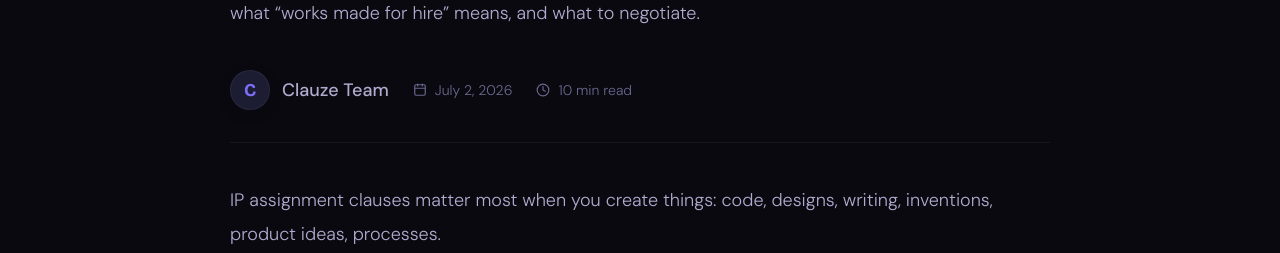
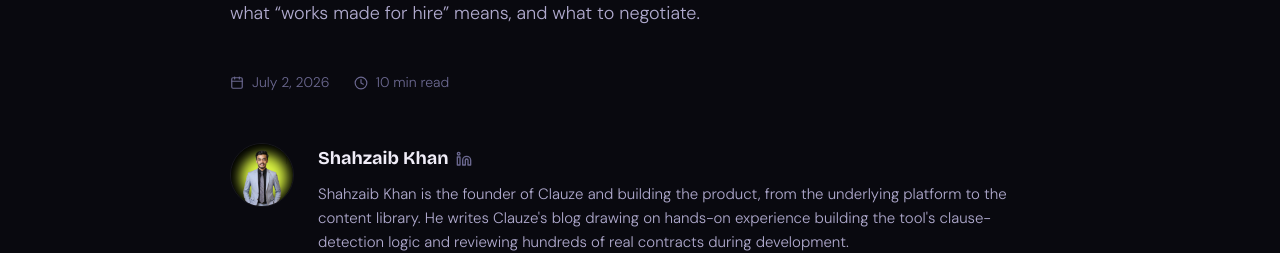
Before and after one commit to shaiz2021/Clauze, a Next.js app: page /blog/employment-ip-assignment-clause in a window 1280 px wide. Shown: the part 561-814 px from the top of the page. Built offline with nearby package versions, Linux system fonts and the light colour scheme; no server answers.

Commit message:
feat(author-bio): add author bio and profile pic
add the static profile image asset to the public directory, and create a new component using Next.js Image and Link to display the author's bio, name, and LinkedIn profile

```diff
--- a/src/app/blog/[slug]/page.tsx
+++ b/src/app/blog/[slug]/page.tsx
@@ -6,6 +6,8 @@ import { Footer } from "@/components/footer";
 import { FadeUp } from "@/components/fade-up";
 import { SectionDivider } from "@/components/section-divider";
 import { ArrowLeft, Clock, Calendar } from "lucide-react";
+import { AuthorBio } from "@/components/author-bio";
+import Script from "next/script";
 
 import { BLOG_POSTS } from "@/lib/blog-posts";
 export function generateMetadata({ params }: { params: { slug: string } }): Metadata {
@@ -29,9 +31,36 @@ export default function BlogPostPage({ params }: { params: { slug: string } }) {
   const post = BLOG_POSTS[params.slug];
   if (!post) notFound();
 
+  const articleSchema = {
+    "@context": "https://schema.org",
+    "@type": "Article",
+    "headline": post.title,
+    "description": post.excerpt,
+    "datePublished": post.date,
+    "dateModified": post.date,
+    "author": {
+      "@type": "Person",
+      "name": "Shahzaib Khan",
+      "url": "https://clauze.xyz/about"
+    },
+    "publisher": {
+      "@type": "Organization",
+      "name": "Clauze",
+      "logo": {
+        "@type": "ImageObject",
+        "url": "https://clauze.xyz/icon.svg"
+      }
+    }
+  };
+
   return (
     <div className="bg-s0 text-1 min-h-screen">
       <Navbar />
+      <Script
+        id="article-schema"
+        type="application/ld+json"
+        dangerouslySetInnerHTML={{ __html: JSON.stringify(articleSchema) }}
+      />
 
       <main className="pt-[68px]">
         <section className="pt-32 pb-24 px-6 bg-s0">
@@ -56,13 +85,7 @@ export default function BlogPostPage({ params }: { params: { slug: string } }) {
             <p className="font-body font-light text-[18px] text-2 leading-[1.9] max-w-2xl">
               {post.excerpt}
             </p>
-            <div className="flex flex-wrap items-center gap-6 pb-8 mt-10 border-b border-[var(--border)]">
-              <div className="flex items-center gap-3">
-                <div className="w-10 h-10 rounded-full bg-card border border-[var(--border)] flex items-center justify-center">
-                  <span className="text-violet font-display font-bold">C</span>
-                </div>
-                <span className="text-2 font-body font-medium">{post.author}</span>
-              </div>
+            <div className="flex flex-wrap items-center gap-6 pb-4 mt-10">
               <div className="flex items-center gap-2 text-3 text-[14px] font-body">
                 <Calendar size={14} />
                 {post.date}
@@ -72,6 +95,7 @@ export default function BlogPostPage({ params }: { params: { slug: string } }) {
                 {post.readTime}
               </div>
             </div>
+            <AuthorBio />
           </FadeUp>
 
           <FadeUp delay={0.2}>
--- /dev/null
+++ b/src/components/author-bio.tsx
@@ -0,0 +1,56 @@
+import Link from "next/link";
+import Image from "next/image";
+const LinkedInIcon = () => (
+  <svg
+    xmlns="http://www.w3.org/2000/svg"
+    width="16"
+    height="16"
+    viewBox="0 0 24 24"
+    fill="none"
+    stroke="currentColor"
+    strokeWidth="2"
+    strokeLinecap="round"
+    strokeLinejoin="round"
+  >
+    <path d="M16 8a6 6 0 0 1 6 6v7h-4v-7a2 2 0 0 0-2-2 2 2 0 0 0-2 2v7h-4v-7a6 6 0 0 1 6-6z" />
+    <rect width="4" height="12" x="2" y="9" />
+    <circle cx="4" cy="4" r="2" />
+  </svg>
+);
+
+export function AuthorBio() {
+  return (
+    <div className="flex flex-col sm:flex-row items-start gap-6 py-8 border-b border-[var(--border)]">
+      <div className="relative w-16 h-16 shrink-0">
+        <Image
+          src="/shahzaib-clauze-article-writter.png"
+          alt="Shahzaib Khan"
+          fill
+          className="rounded-full object-cover border border-[var(--border)]"
+        />
+      </div>
+      <div className="flex-1">
+        <div className="flex items-center gap-2 mb-2">
+          <Link
+            href="/about"
+            className="font-display font-bold text-[18px] text-1 hover:text-violet transition-colors"
+          >
+            Shahzaib Khan
+          </Link>
+          <a
+            href="https://www.linkedin.com/in/shahzaib-khan-114b16235/"
+            target="_blank"
+            rel="noopener noreferrer"
+            className="text-3 hover:text-[#0077b5] transition-colors"
+            aria-label="Shahzaib Khan on LinkedIn"
+          >
+            <LinkedInIcon />
+          </a>
+        </div>
+        <p className="font-body font-light text-[15px] text-2 leading-[1.6]">
+          Shahzaib Khan is the founder of Clauze and building the product, from the underlying platform to the content library. He writes Clauze&apos;s blog drawing on hands-on experience building the tool&apos;s clause-detection logic and reviewing hundreds of real contracts during development.
+        </p>
+      </div>
+    </div>
+  );
+}
```
Also changed, not shown: public/shahzaib-clauze-article-writter.png (added).
